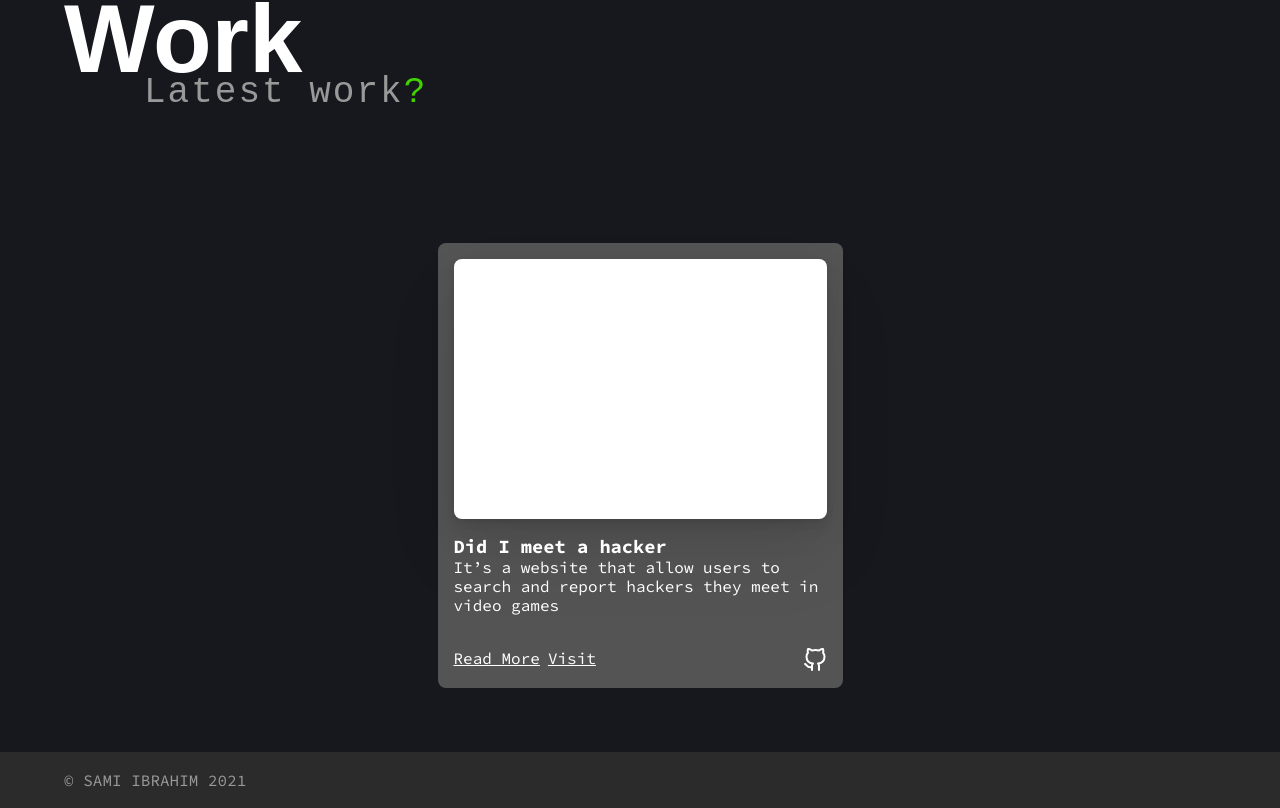
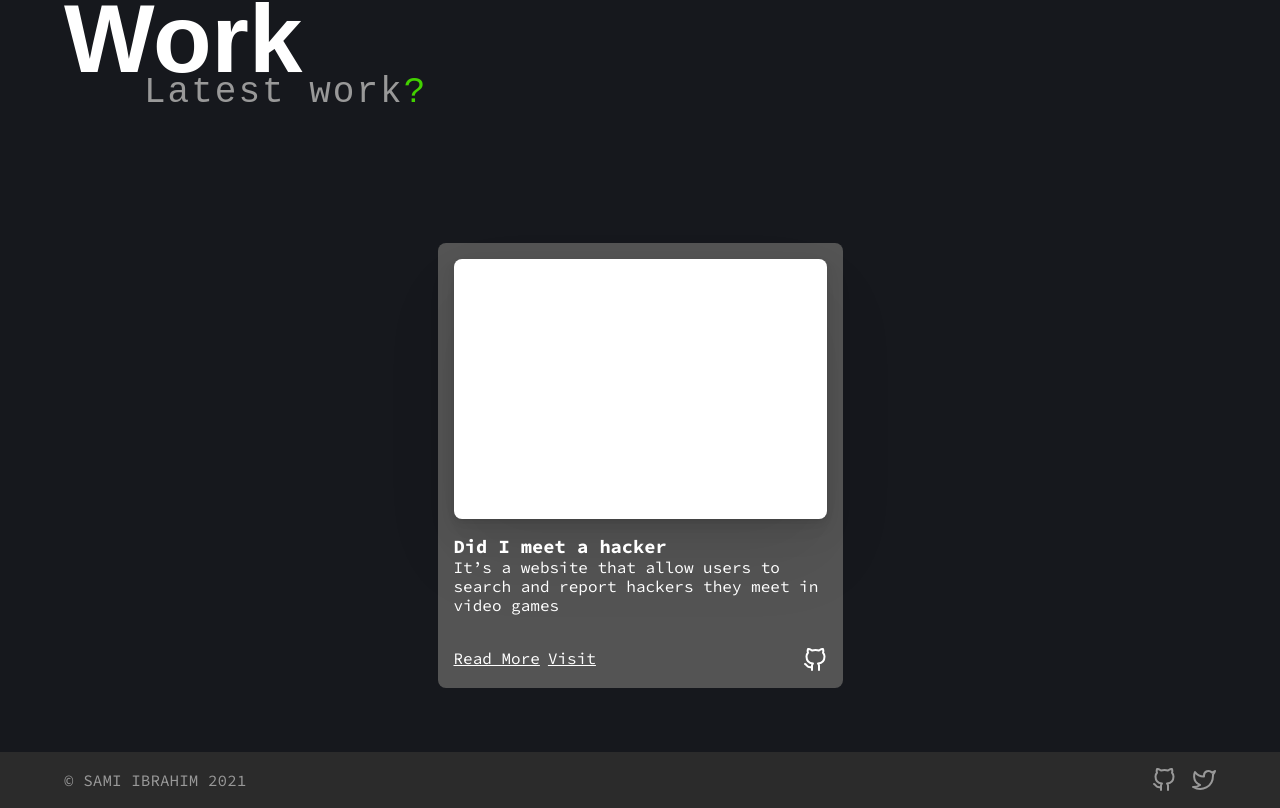
Before and after one commit to SamiKamal/portfolio, a React (Create React App) app: page / in a window 1280 px wide. Shown: the part 777-1585 px from the top of the page. Built offline with nearby package versions, Linux system fonts and the light colour scheme; a web font is replaced by a local one.

Commit message:
Add icons to the footer

```diff
--- a/src/components/Footer/index.js
+++ b/src/components/Footer/index.js
@@ -1,4 +1,5 @@
 import React from 'react'
+import { GitHub, Twitter } from 'react-feather'
 import styled from 'styled-components'
 
 function Footer() {
@@ -8,6 +9,12 @@ function Footer() {
               &copy;  Sami Ibrahim {new Date().getFullYear()}
             </TextWrapper>
             <IconsWrapper>
+                <IconButton href="https://github.com/SamiKamal">
+                    <GitHub/>
+                </IconButton>
+                <IconButton href="https://twitter.com/Samii_Dev">
+                    <Twitter/>
+                </IconButton>
 
             </IconsWrapper>
         </Wrapper>
@@ -21,12 +28,27 @@ const Wrapper = styled.footer`
     margin-left: -64px;
     margin-right: -64px;
     padding: 16px 64px;
+    display: flex;
+    justify-content: space-between;
 `
 
 const TextWrapper = styled.p`
 `
 
 const IconsWrapper = styled.div`
+    display: flex;
+`
+
+const IconButton = styled.a`
+    color: inherit;
+
+    &:not(:last-child) {
+        margin-right: 16px;
+    }
+
+    & > *:hover {
+        filter: brightness(1.3);
+    }
 `
 
 export default Footer
--- a/src/components/NavBar/index.js
+++ b/src/components/NavBar/index.js
@@ -8,7 +8,6 @@ function NavBar(p) {
     const [isActive, setIsActive] = useState(() => location.pathname.split('/')[1] || '/')
 
     useEffect(() => {
-        console.log(location)
         if (!location.hash){
             setIsActive(() => location.pathname.split('/')[1] || '/')
         }
@@ -23,7 +22,7 @@ function NavBar(p) {
             <LogoWrapper to="/">
                 <Logo src={LogoImage} alt="My Personal Logo"/>
             </LogoWrapper>
-            <NavList>
+            <NavList className='test'>
                 <NavItem><NavLink onClick={handleClick} name="/" active={isActive} to="/">Home</NavLink></NavItem>
                 <NavItem><NavLink onClick={handleClick} name="about" active={isActive} to="/about">About</NavLink></NavItem>
                 <NavItem><NavLink onClick={handleClick} name="work" as="a" href="/#work" active={isActive}>Work</NavLink></NavItem>
--- a/src/components/WorkCard/index.js
+++ b/src/components/WorkCard/index.js
@@ -111,10 +111,6 @@ const ButtonIcon = styled(Link)`
     color: inherit;
 
     & > *:hover{
-        transition: filter 350ms;
-    }
-
-    & > *:hover{
         filter: brightness(.7);
     }
 
```
